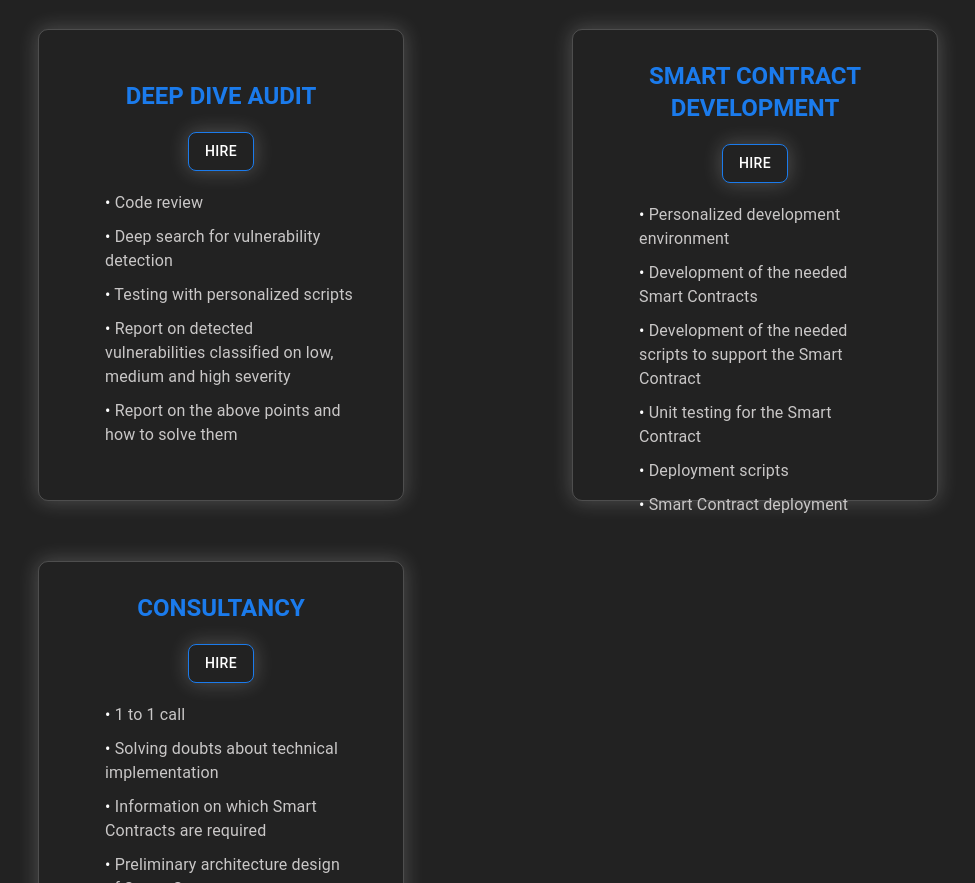
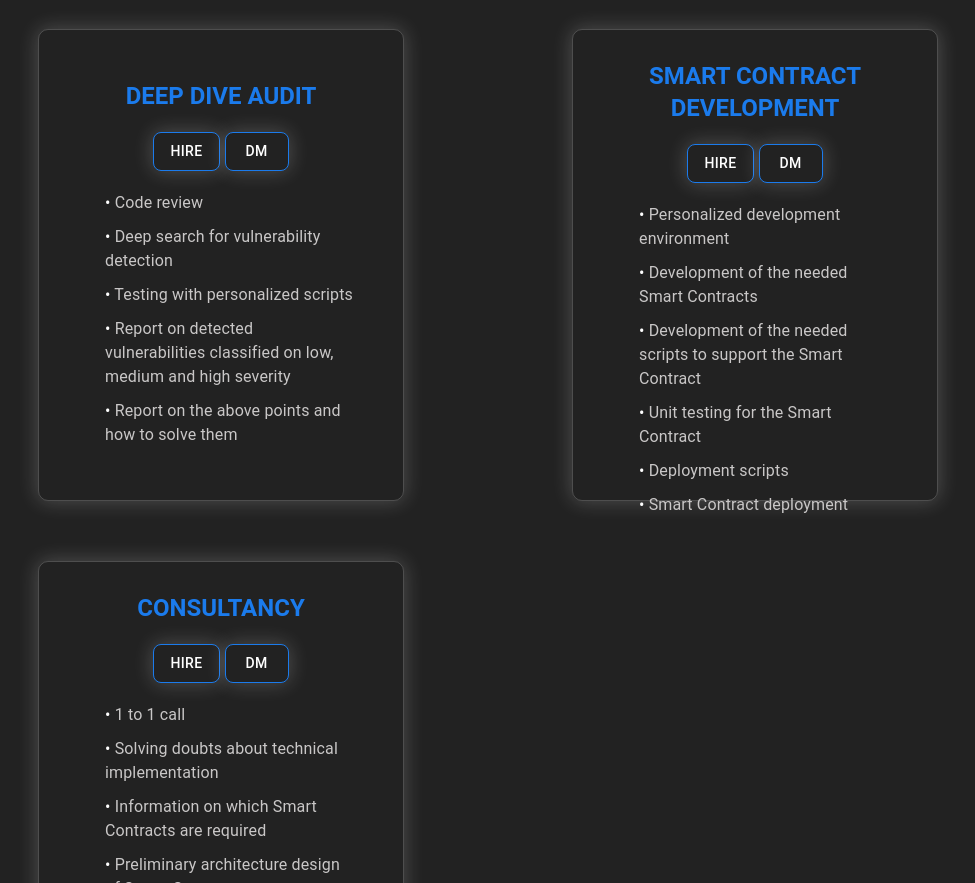
Before and after one commit to JMariadlcs/devscrooge.com, a React (Create React App) app: page /services in a window 1280 px wide. Shown: the part 360-1243 px from the top of the page, without its empty margins (162-1137 px from the left). Built offline with nearby package versions, Linux system fonts and the light colour scheme.

Commit message:
update hire buttons

```diff
--- a/src/components/Home.js
+++ b/src/components/Home.js
@@ -113,13 +113,23 @@ const Home = () => {
                         DEEP DIVE AUDIT
                     </Typography>
                     <Box sx={{ display: 'flex', alignItems: 'center', flexDirection: 'column' }}>
+                        <Box sx={{ display: 'flex', alignItems: 'center', flexDirection: 'row' }}>
                             <Button variant="contained" href={"https://docs.google.com/forms/d/e/1FAIpQLSees9RL4-zXmWkWsY_tZ4-52JL1AoGjYH_1ajjuizNDV5PFdg/viewform?usp=sf_link"} target="_blank" s sx={{
                                 borderRadius: 2,
                                 border: '1px solid rgba(27, 123, 236, 1)',
                                 boxShadow: '0px 0px 20px 1px rgba(255, 255, 255, 0.2)',
+                                margin: '0 5px 0 0'
                             }}>
                                 Hire
                             </Button>
+                            <Button variant="contained" href={"https://twitter.com/devScrooge"} target="_blank" s sx={{
+                                borderRadius: 2,
+                                border: '1px solid rgba(27, 123, 236, 1)',
+                                boxShadow: '0px 0px 20px 1px rgba(255, 255, 255, 0.2)',
+                            }}>
+                                DM
+                            </Button>
+                        </Box>
                         <Box sx={{ ml: 2 }} >
                             <Typography color="textPrimary" variant="body1" component="p" gutterBottom margin="20px 0 10px 0">
                                 <span style={{ color: 'white' }}>&bull;</span> Code review
@@ -145,13 +155,23 @@ const Home = () => {
                         SMART CONTRACT DEVELOPMENT
                     </Typography>
                     <Box sx={{ display: 'flex', alignItems: 'center', flexDirection: 'column' }}>
+                        <Box sx={{ display: 'flex', alignItems: 'center', flexDirection: 'row' }}>
                             <Button variant="contained" href={"https://docs.google.com/forms/d/e/1FAIpQLSees9RL4-zXmWkWsY_tZ4-52JL1AoGjYH_1ajjuizNDV5PFdg/viewform?usp=sf_link"} target="_blank" s sx={{
                                 borderRadius: 2,
                                 border: '1px solid rgba(27, 123, 236, 1)',
                                 boxShadow: '0px 0px 20px 1px rgba(255, 255, 255, 0.2)',
+                                margin: '0 5px 0 0'
                             }}>
                                 Hire
                             </Button>
+                            <Button variant="contained" href={"https://twitter.com/devScrooge"} target="_blank" s sx={{
+                                borderRadius: 2,
+                                border: '1px solid rgba(27, 123, 236, 1)',
+                                boxShadow: '0px 0px 20px 1px rgba(255, 255, 255, 0.2)',
+                            }}>
+                                DM
+                            </Button>
+                        </Box>
                         <Box sx={{ ml: 2 }} >
                             <Typography color="textPrimary" variant="body1" component="p" gutterBottom margin="20px 0 10px 0">
                                 <span style={{ color: 'white' }}>&bull;</span> Personalized development environment
@@ -180,13 +200,23 @@ const Home = () => {
                         CONSULTANCY
                     </Typography>
                     <Box sx={{ display: 'flex', alignItems: 'center', flexDirection: 'column' }}>
+                        <Box sx={{ display: 'flex', alignItems: 'center', flexDirection: 'row' }}>
                             <Button variant="contained" href={"https://docs.google.com/forms/d/e/1FAIpQLSees9RL4-zXmWkWsY_tZ4-52JL1AoGjYH_1ajjuizNDV5PFdg/viewform?usp=sf_link"} target="_blank" s sx={{
                                 borderRadius: 2,
                                 border: '1px solid rgba(27, 123, 236, 1)',
                                 boxShadow: '0px 0px 20px 1px rgba(255, 255, 255, 0.2)',
+                                margin: '0 5px 0 0'
                             }}>
                                 Hire
                             </Button>
+                            <Button variant="contained" href={"https://twitter.com/devScrooge"} target="_blank" s sx={{
+                                borderRadius: 2,
+                                border: '1px solid rgba(27, 123, 236, 1)',
+                                boxShadow: '0px 0px 20px 1px rgba(255, 255, 255, 0.2)',
+                            }}>
+                                DM
+                            </Button>
+                        </Box>
                         <Box sx={{ ml: 2 }} >
                             <Typography color="textPrimary" variant="body1" component="p" gutterBottom margin="20px 0 10px 0">
                                 <span style={{ color: 'white' }}>&bull;</span> 1 to 1 call
--- a/src/components/Services.js
+++ b/src/components/Services.js
@@ -45,13 +45,23 @@ const ServicesPage = () => {
                         DEEP DIVE AUDIT
                     </Typography>
                     <Box sx={{ display: 'flex', alignItems: 'center', flexDirection: 'column' }}>
+                        <Box sx={{ display: 'flex', alignItems: 'center', flexDirection: 'row' }}>
                             <Button variant="contained" href={"https://docs.google.com/forms/d/e/1FAIpQLSees9RL4-zXmWkWsY_tZ4-52JL1AoGjYH_1ajjuizNDV5PFdg/viewform?usp=sf_link"} target="_blank" s sx={{
                                 borderRadius: 2,
                                 border: '1px solid rgba(27, 123, 236, 1)',
                                 boxShadow: '0px 0px 20px 1px rgba(255, 255, 255, 0.2)',
+                                margin: '0 5px 0 0'
                             }}>
                                 Hire
                             </Button>
+                            <Button variant="contained" href={"https://twitter.com/devScrooge"} target="_blank" s sx={{
+                                borderRadius: 2,
+                                border: '1px solid rgba(27, 123, 236, 1)',
+                                boxShadow: '0px 0px 20px 1px rgba(255, 255, 255, 0.2)',
+                            }}>
+                                DM
+                            </Button>
+                        </Box>
                         <Box sx={{ ml: 2 }} >
                             <Typography color="textPrimary" variant="body1" component="p" gutterBottom margin="20px 0 10px 0">
                                 <span style={{ color: 'white' }}>&bull;</span> Code review
@@ -77,13 +87,23 @@ const ServicesPage = () => {
                         SMART CONTRACT DEVELOPMENT
                     </Typography>
                     <Box sx={{ display: 'flex', alignItems: 'center', flexDirection: 'column' }}>
+                        <Box sx={{ display: 'flex', alignItems: 'center', flexDirection: 'row' }}>
                             <Button variant="contained" href={"https://docs.google.com/forms/d/e/1FAIpQLSees9RL4-zXmWkWsY_tZ4-52JL1AoGjYH_1ajjuizNDV5PFdg/viewform?usp=sf_link"} target="_blank" s sx={{
                                 borderRadius: 2,
                                 border: '1px solid rgba(27, 123, 236, 1)',
                                 boxShadow: '0px 0px 20px 1px rgba(255, 255, 255, 0.2)',
+                                margin: '0 5px 0 0'
                             }}>
                                 Hire
                             </Button>
+                            <Button variant="contained" href={"https://twitter.com/devScrooge"} target="_blank" s sx={{
+                                borderRadius: 2,
+                                border: '1px solid rgba(27, 123, 236, 1)',
+                                boxShadow: '0px 0px 20px 1px rgba(255, 255, 255, 0.2)',
+                            }}>
+                                DM
+                            </Button>
+                        </Box>
                         <Box sx={{ ml: 2 }} >
                             <Typography color="textPrimary" variant="body1" component="p" gutterBottom margin="20px 0 10px 0">
                                 <span style={{ color: 'white' }}>&bull;</span> Personalized development environment
@@ -112,13 +132,23 @@ const ServicesPage = () => {
                         CONSULTANCY
                     </Typography>
                     <Box sx={{ display: 'flex', alignItems: 'center', flexDirection: 'column' }}>
+                        <Box sx={{ display: 'flex', alignItems: 'center', flexDirection: 'row' }}>
                             <Button variant="contained" href={"https://docs.google.com/forms/d/e/1FAIpQLSees9RL4-zXmWkWsY_tZ4-52JL1AoGjYH_1ajjuizNDV5PFdg/viewform?usp=sf_link"} target="_blank" s sx={{
                                 borderRadius: 2,
                                 border: '1px solid rgba(27, 123, 236, 1)',
                                 boxShadow: '0px 0px 20px 1px rgba(255, 255, 255, 0.2)',
+                                margin: '0 5px 0 0'
                             }}>
                                 Hire
                             </Button>
+                            <Button variant="contained" href={"https://twitter.com/devScrooge"} target="_blank" s sx={{
+                                borderRadius: 2,
+                                border: '1px solid rgba(27, 123, 236, 1)',
+                                boxShadow: '0px 0px 20px 1px rgba(255, 255, 255, 0.2)',
+                            }}>
+                                DM
+                            </Button>
+                        </Box>
                         <Box sx={{ ml: 2 }} >
                             <Typography color="textPrimary" variant="body1" component="p" gutterBottom margin="20px 0 10px 0">
                                 <span style={{ color: 'white' }}>&bull;</span> 1 to 1 call
```
Lines whose indentation alone changed are shown as unchanged.
